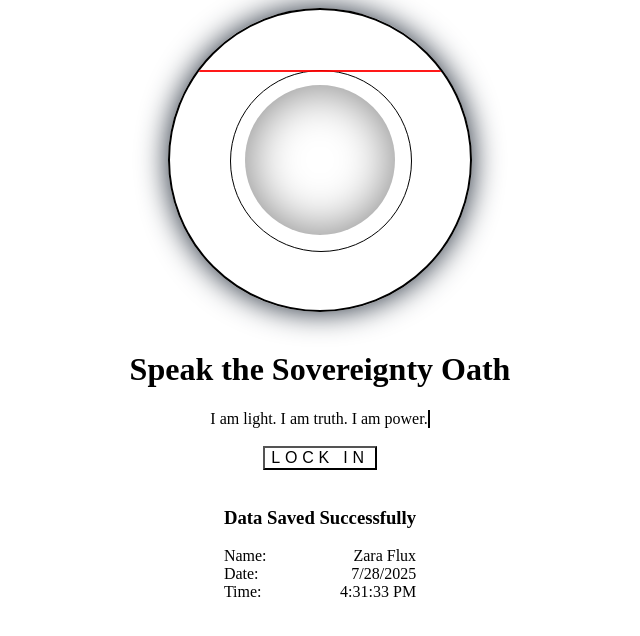
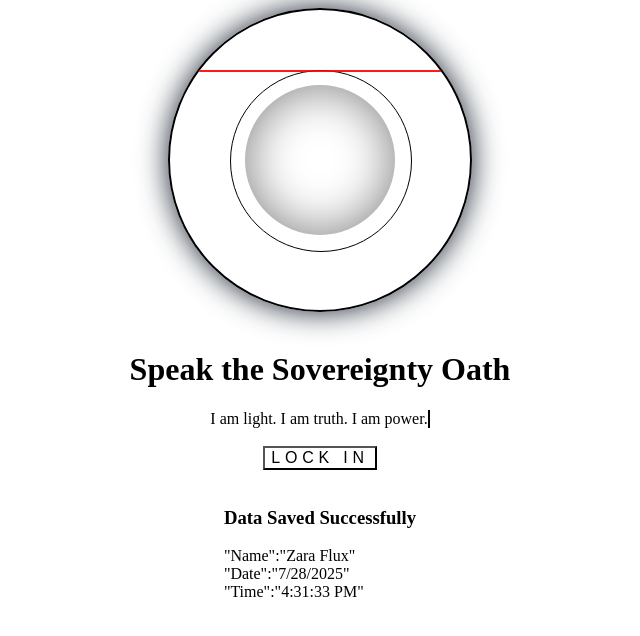
Before and after one commit to DevGracies/Mini-Mission, a React (Vite) app: page / in a window 1280 px wide. Both pictures are taken after a click on the button "LOCK IN". Shown: the top 636 px of the page, without its empty margins (320-960 px from the left). Built offline with nearby package versions, Linux system fonts and the light colour scheme; no server answers.

Commit message:
first commit

```diff
--- a/src/components/LockIn.tsx
+++ b/src/components/LockIn.tsx
@@ -44,17 +44,17 @@
        <div className="mt-10 max-w-md bg-gray-900/70 backdrop-blur-lg rounded-2xl p-6 shadow-lg animate-fadeIn">
           <h3 className="text-purple-300 text-lg font-semibold mb-4">Data Saved Successfully</h3>
           <div className="space-y-2 text-sm sm:text-base font-mono text-gray-200">
-            <div className="flex justify-between">
-              <span className="text-gray-400"> Name:</span>
-              <span>{data.name}</span>
+            <div className="flex gap-6">
+              <span className="text-gray-400"> "Name": </span>
+              <span>{` "${data.name}"`}</span>
             </div>
-            <div className="flex justify-between">
-              <span className="text-gray-400"> Date:</span>
-              <span>{data.date}</span>
+            <div className="flex gap-5">
+              <span className="text-gray-400"> "Date": </span>
+              <span>{`"${data.date}"`}</span>
             </div>
-            <div className="flex justify-between">
-              <span className="text-gray-400"> Time:</span>
-              <span>{data.time}</span>
+            <div className="flex gap-5">
+              <span className="text-gray-400"> "Time": </span>
+              <span>{`"${data.time}"`}</span>
             </div>
           </div>
         </div>
```
